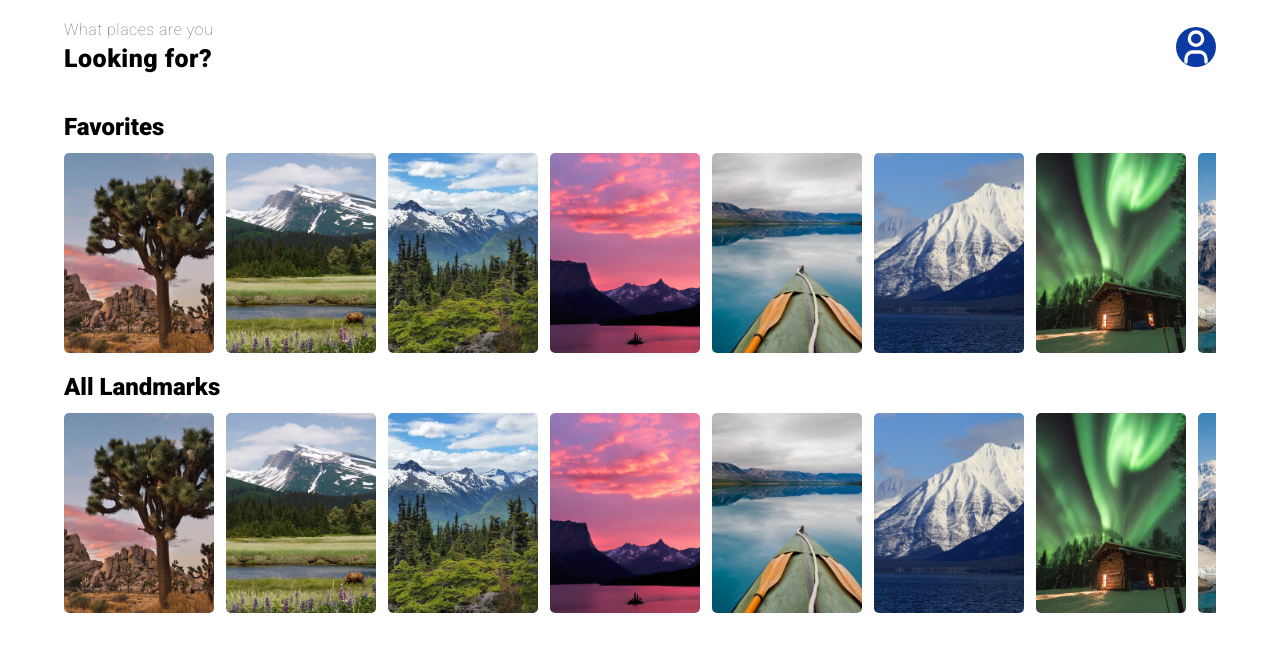
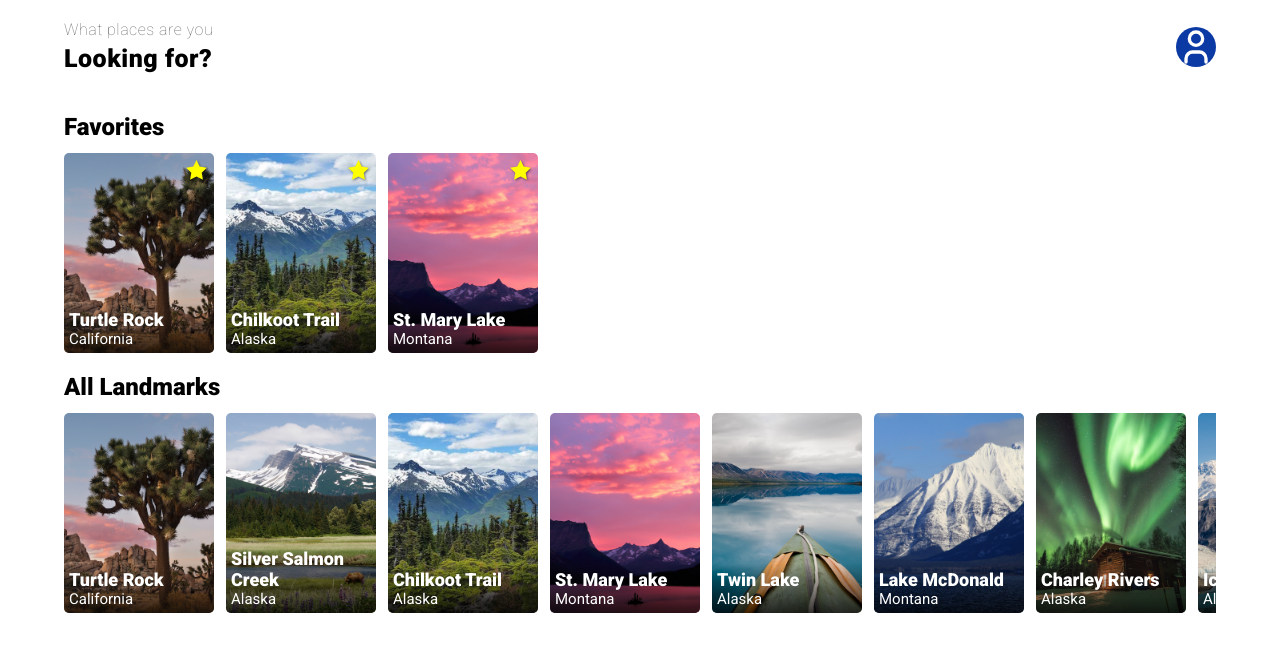
Before and after one commit to VictorTamayoBriones/landmarks-react, a React (Vite) app: page / in a window 1280 px wide. Shown: the top 652 px of the page. Built offline with nearby package versions, Linux system fonts and the light colour scheme.

Commit message:
landmark detail page

```diff
--- a/src/components/Header/index.jsx
+++ b/src/components/Header/index.jsx
@@ -1,12 +1,16 @@
 import { HeaderApp } from "./style"
 import Arrow from '../../assets/images/arrow-left.svg';
 import UserThumdail from '../../assets/images/user.svg';
+import { useLocation, useNavigate } from "react-router-dom";
 
 export const Header = () =>{
 
+    const { pathname } = useLocation();
+    const navigate = useNavigate()
+
     return(
-        <HeaderApp>
-            <img src={Arrow} className="arrow"/>
+        <HeaderApp detail={ pathname.includes('1') } >
+            <img src={Arrow} className="arrow" onClick={ ()=>navigate('/') } />
             <div className="text">
                 <p>What places are you</p>
                 <h3>Looking for?</h3>
--- a/src/components/Header/style.jsx
+++ b/src/components/Header/style.jsx
@@ -10,7 +10,7 @@ export const HeaderApp = styled.div`
     gap: 20px;
 
     .arrow{
-        display: none;
+        display: ${ (props) => props.detail ? 'block' : 'none'};
     }
 
     .text{
--- a/src/components/LandmarkCard/index.jsx
+++ b/src/components/LandmarkCard/index.jsx
@@ -6,9 +6,33 @@ export const CardPreview = styled.div`
     background: #000;
     border-radius: 5px;
     overflow: hidden;
+    position: relative;
+    cursor: pointer;
     img{
         width: 100%;
         height: 100%;
         object-fit: cover;
     }
+    .text{
+        width: 100%;
+        position: absolute;
+        bottom: 0;
+        color: #fff;
+        padding: 5px;
+        background: linear-gradient(0deg, rgba(0,0,0,.75) 0%, rgba(0,0,0,.01) 100%);
+        h3{
+            font-size: 18px;
+        }
+        p{
+            font-size: 15px;
+        }
+    }
+    .favorite-icon{
+        position: absolute;
+        top: 5px;
+        right: 5px;
+        width: 25px;
+        height: 25px;
+        filter: drop-shadow(1px 1px 1px rgba(0, 0, 0, 0.5));
+    }
 `;
--- a/src/components/LandmarkList/index.jsx
+++ b/src/components/LandmarkList/index.jsx
@@ -1,21 +1,44 @@
 import { CardPreview } from "../LandmarkCard"
 import { Cards, List } from "./style"
 import data from '../../assets/data/landmarkData.json';
+import starIcon from '../../assets/images/star.svg';
 import { useLoadImage } from "../../hooks/useLoadIMage";
+import { useNavigate } from "react-router-dom";
 
 export const LandmarkList = ({title="All Landmarks"}) =>{
 
     const loadImage  = useLoadImage();
+    const navigate = useNavigate()
+
+    const handleClick = (id) => navigate(`/landmark${id}`)
 
     return(
         <List>
             <h2>{ title }</h2>
             <Cards>
                 {
+                    title === 'Favorites' ?
+                    data.filter( landmark => landmark.isFavorite === true).map((favorite)=>{
+                        return(
+                            <CardPreview key={ favorite.id } favorite={true} onClick={ ()=>handleClick(favorite.id) } >
+                                <img src={ loadImage(favorite.imageName) } alt={`Picture of ${favorite.name} from Apple`}/>
+                                <div className="text">
+                                    <h3>{ favorite.name }</h3>
+                                    <p>{ favorite.state }</p>
+                                </div>
+                                <img src={ starIcon } className="favorite-icon" />
+                            </CardPreview>
+                        )
+                    })
+                    :
                     data.map( landmark =>{
                         return(
-                            <CardPreview key={ landmark.id } >
-                                <img src={ loadImage(landmark.imageName) } alt={ landmark.name } />
+                            <CardPreview key={ landmark.id } onClick={ ()=>handleClick(landmark.id) } >
+                                <img src={ loadImage(landmark.imageName) } alt={`Picture of ${landmark.name} from Apple`}/>
+                                <div className="text">
+                                    <h3>{ landmark.name }</h3>
+                                    <p>{ landmark.state }</p>
+                                </div>
                             </CardPreview>
                         )
                     })
--- a/src/routes/index.jsx
+++ b/src/routes/index.jsx
@@ -6,7 +6,8 @@ export const AppRoutes = () =>{
     return(
         <Routes>
             <Route path='/' element={ <Home/> } />
-            <Route path='/ladmark:id' element={ <Landmark/> }/>
+            <Route path="/landmark:id" element={ <Landmark/> }/>
+            <Route path='*' element={ <><h2>no matched</h2></> }/>
         </Routes>
     )
 }
--- a/src/views/Landmark/index.jsx
+++ b/src/views/Landmark/index.jsx
@@ -1,5 +1,22 @@
+import { useParams } from "react-router-dom"
+import data from '../../assets/data/landmarkData.json';
+import { useLoadImage } from "../../hooks/useLoadIMage";
+import { DetailLandmark } from "./style";
+
 export const Landmark = () =>{
+
+    const { id } = useParams();
+    const loadImage = useLoadImage();
+
     return(
-        <h2>Landmark</h2>
+        data.filter((landmark) => landmark.id == id).map((result)=>{
+            return(
+                <DetailLandmark key={ result.id } >
+                    <div className="hero">
+                        <img src={ loadImage(result.imageName) } alt="" />
+                    </div>
+                </DetailLandmark>
+            )
+        })
     )
 }
--- /dev/null
+++ b/src/views/Landmark/style.jsx
@@ -0,0 +1,18 @@
+import styled from 'styled-components';
+
+export const DetailLandmark = styled.div`
+    width: 90%;
+    margin: auto;
+    .hero{
+        width: 100%;
+        height: 350px;
+        overflow: hidden;
+        border-radius: 5px;
+        box-shadow: 0px 0px 9px 1px rgba(0, 0, 0, 0.3);
+        img{
+            width: 100%;
+            height: 100%;
+            object-fit: cover;
+        }
+    }
+`;
```
Also changed, not shown: src/assets/images/star.svg (added).
